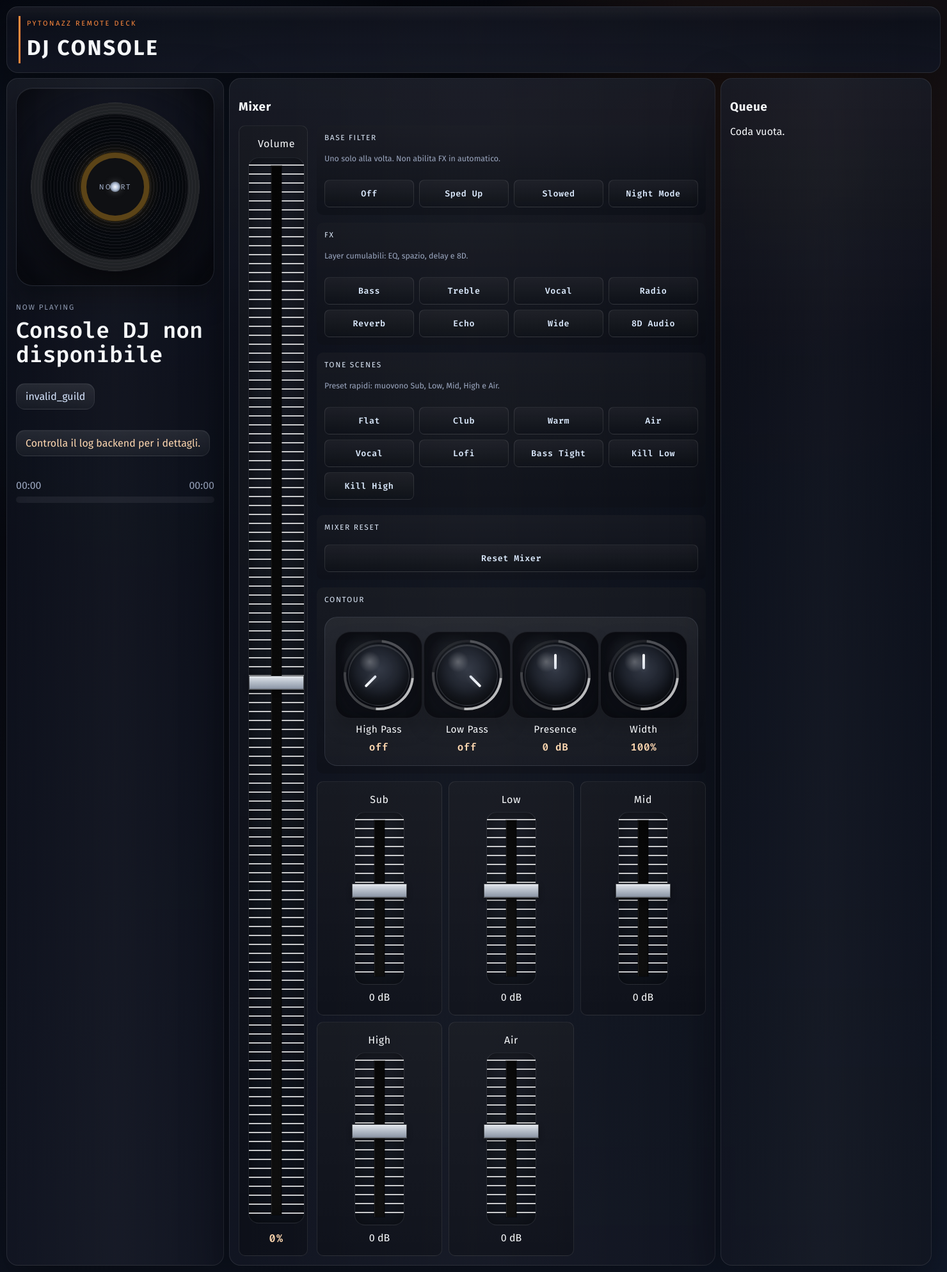
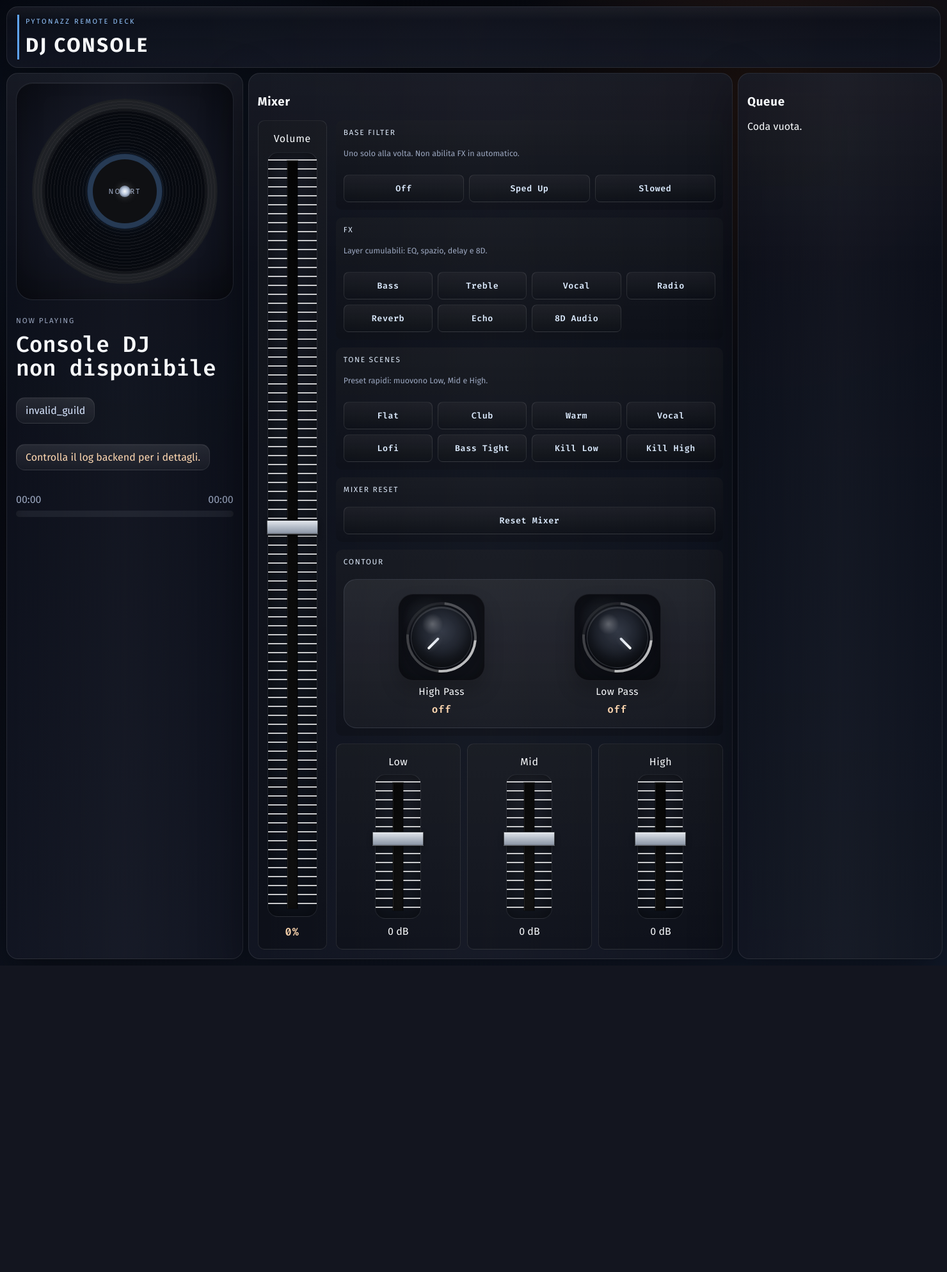
Before and after one commit to Sessionn/Pytonazz2026, a Flask app: template data/database/dashboard/templates/dj_console.html in a window 1480 px wide. Shown: the whole page at 64% size. After the commit the page ends 1499 px from the top, so only its background shows below. Run offline with Flask 3, Linux system fonts and the light colour scheme; the template is opened without the code that fills it, so the values that code supplies are empty; some libraries are stand-ins or nearby versions.

Commit message:
Rifinitura dj console e fix speedup tail

```diff
--- a/data/database/dashboard/static/css/dj_console.css
+++ b/data/database/dashboard/static/css/dj_console.css
@@ -1960,3 +1960,129 @@ body::before {
     min-height: 282px;
   }
 }
+
+/* Compact blue night pass: no rainbow accents, no moving/dark halo behind vinyl. */
+:root {
+  --accent: #60a5fa;
+  --accent-2: #38bdf8;
+  --ok: #7dd3fc;
+  --ok-glow: rgba(96, 165, 250, 0.34);
+}
+
+.console-shell {
+  min-height: auto;
+  gap: 8px;
+}
+
+.hero-panel {
+  padding: 12px 16px;
+}
+
+.brand-block {
+  min-height: 64px;
+  border-left-color: var(--accent);
+}
+
+.brand-block h1 {
+  font-size: clamp(1.9rem, 2.1vw, 2.75rem);
+}
+
+.eyebrow {
+  color: #93c5fd;
+}
+
+.deck-grid {
+  grid-template-columns: minmax(320px, 0.84fr) minmax(700px, 1.72fr) minmax(300px, 0.72fr);
+}
+
+.platter-panel,
+.queue-panel,
+.mixer-panel {
+  min-height: calc(100vh - 118px);
+}
+
+.filter-button-grid button.is-active,
+.fx-pad-grid button.is-active,
+.filter-button-grid button[aria-pressed="true"],
+.fx-pad-grid button[aria-pressed="true"] {
+  color: #eaf6ff;
+  border-color: rgba(125, 211, 252, 0.68);
+  background:
+    linear-gradient(180deg, rgba(255,255,255,0.12), rgba(255,255,255,0.025)),
+    linear-gradient(135deg, rgba(30, 64, 175, 0.9), rgba(14, 165, 233, 0.72));
+  box-shadow: 0 0 0 1px rgba(125,211,252,0.14), 0 12px 24px rgba(14,165,233,0.10);
+}
+
+#progress-fill {
+  background: linear-gradient(90deg, #1d4ed8, #38bdf8);
+  box-shadow: 0 0 14px rgba(56,189,248,0.18);
+}
+
+.platter-shadow {
+  display: none;
+}
+
+.platter-wrap {
+  width: min(100%, 460px, 46vh);
+  box-shadow:
+    inset 0 1px 0 rgba(255,255,255,0.07),
+    inset 0 -22px 44px rgba(0,0,0,0.20);
+}
+
+.platter-disc {
+  background:
+    repeating-radial-gradient(circle at 50% 50%, rgba(255,255,255,0.06) 0 1px, rgba(0,0,0,0.025) 1px 5px),
+    #070a10;
+  box-shadow:
+    inset 0 0 0 14px rgba(255,255,255,0.026),
+    inset 0 0 44px rgba(0,0,0,0.58);
+}
+
+.platter-center {
+  border-color: rgba(96,165,250,0.28);
+  box-shadow: 0 0 0 1px rgba(96,165,250,0.14), 0 0 18px rgba(96,165,250,0.10);
+}
+
+.volume-well,
+.fader-slot {
+  width: 78px;
+}
+
+.fader-handle {
+  width: 80px;
+}
+
+.eq-grid {
+  grid-template-columns: repeat(3, minmax(0, 1fr));
+}
+
+.eq-band {
+  min-height: 300px;
+}
+
+.eq-slot {
+  width: 72px;
+  min-height: 220px;
+}
+
+.eq-fader {
+  min-height: 186px;
+}
+
+.knob-bank {
+  grid-template-columns: repeat(2, minmax(150px, 1fr));
+}
+
+@media (min-height: 920px) {
+  .eq-band {
+    min-height: 335px;
+  }
+
+  .eq-slot {
+    min-height: 250px;
+  }
+
+  .eq-fader {
+    min-height: 214px;
+  }
+}
--- a/data/database/dashboard/static/js/dj_console.js
+++ b/data/database/dashboard/static/js/dj_console.js
@@ -21,33 +21,21 @@ const els = {
   volumeValue: document.getElementById("volume-value"),
   resetMixerButton: document.getElementById("reset-mixer-button"),
   queue: document.getElementById("queue-list"),
-  eqSub: document.getElementById("eq-sub"),
-  eqSubHandle: document.getElementById("eq-sub-handle"),
   eqLow: document.getElementById("eq-low"),
   eqLowHandle: document.getElementById("eq-low-handle"),
   eqMid: document.getElementById("eq-mid"),
   eqMidHandle: document.getElementById("eq-mid-handle"),
   eqHigh: document.getElementById("eq-high"),
   eqHighHandle: document.getElementById("eq-high-handle"),
-  eqAir: document.getElementById("eq-air"),
-  eqAirHandle: document.getElementById("eq-air-handle"),
   fxHighpass: document.getElementById("fx-highpass"),
   fxLowpass: document.getElementById("fx-lowpass"),
-  fxPresence: document.getElementById("fx-presence"),
-  fxWidth: document.getElementById("fx-width"),
   fxHighpassKnob: document.getElementById("fx-highpass-knob"),
   fxLowpassKnob: document.getElementById("fx-lowpass-knob"),
-  fxPresenceKnob: document.getElementById("fx-presence-knob"),
-  fxWidthKnob: document.getElementById("fx-width-knob"),
-  eqSubValue: document.getElementById("eq-sub-value"),
   eqLowValue: document.getElementById("eq-low-value"),
   eqMidValue: document.getElementById("eq-mid-value"),
   eqHighValue: document.getElementById("eq-high-value"),
-  eqAirValue: document.getElementById("eq-air-value"),
   fxHighpassValue: document.getElementById("fx-highpass-value"),
   fxLowpassValue: document.getElementById("fx-lowpass-value"),
-  fxPresenceValue: document.getElementById("fx-presence-value"),
-  fxWidthValue: document.getElementById("fx-width-value"),
   platterWrap: document.getElementById("platter-wrap"),
   platterDisc: document.getElementById("platter-disc"),
 };
@@ -71,30 +59,25 @@ const lastTapAt = new WeakMap();
 const draggingInputs = new Set();
 
 const EQ_SCENES = {
-  flat: { sub: 0, low: 0, mid: 0, high: 0, air: 0 },
-  club: { sub: 2.5, low: 4.5, mid: -1.5, high: 3.5, air: 1.5 },
-  warm: { sub: 1.5, low: 3.5, mid: 1.5, high: -2, air: -1 },
-  air: { sub: -1.5, low: -1, mid: 0.5, high: 3.5, air: 5.5 },
-  vocal: { sub: -2, low: -1, mid: 2.5, high: 1.5, air: 1 },
-  lofi: { sub: 1, low: 2.5, mid: -0.5, high: -4, air: -5 },
-  "bass-tight": { sub: 3.5, low: 2, mid: -1, high: 0, air: 0 },
-  "kill-low": { sub: -12, low: -12, mid: 0, high: 0, air: 0 },
-  "kill-high": { sub: 0, low: 0, mid: 0, high: -12, air: -12 },
+  flat: { low: 0, mid: 0, high: 0 },
+  club: { low: 5, mid: -1.5, high: 4 },
+  warm: { low: 3.5, mid: 1.5, high: -2 },
+  vocal: { low: -1, mid: 2.5, high: 1.5 },
+  lofi: { low: 2.5, mid: -0.5, high: -4 },
+  "bass-tight": { low: 4, mid: -1, high: 0 },
+  "kill-low": { low: -12, mid: 0, high: 0 },
+  "kill-high": { low: 0, mid: 0, high: -12 },
 };
 
 const EQ_BANDS = [
-  { key: "sub", input: "eqSub", handle: "eqSubHandle", value: "eqSubValue" },
   { key: "low", input: "eqLow", handle: "eqLowHandle", value: "eqLowValue" },
   { key: "mid", input: "eqMid", handle: "eqMidHandle", value: "eqMidValue" },
   { key: "high", input: "eqHigh", handle: "eqHighHandle", value: "eqHighValue" },
-  { key: "air", input: "eqAir", handle: "eqAirHandle", value: "eqAirValue" },
 ];
 
 const TONE_CONTROLS = [
   { key: "highpass_hz", input: "fxHighpass", knob: "fxHighpassKnob", value: "fxHighpassValue", defaultValue: 0 },
   { key: "lowpass_hz", input: "fxLowpass", knob: "fxLowpassKnob", value: "fxLowpassValue", defaultValue: 20000 },
-  { key: "presence_gain", input: "fxPresence", knob: "fxPresenceKnob", value: "fxPresenceValue", defaultValue: 0 },
-  { key: "stereo_width", input: "fxWidth", knob: "fxWidthKnob", value: "fxWidthValue", defaultValue: 1 },
 ];
 
 const FILTER_LABELS = {
@@ -108,8 +91,6 @@ const FILTER_LABELS = {
   radio: "Radio / Phone",
   reverb: "Reverb",
   echo: "Echo",
-  wide: "Wide Stereo",
-  night: "Night Mode",
 };
 
 function normalizeList(value) {
@@ -370,12 +351,8 @@ function setKnobAngle(knob, input) {
 function updateToneValueLabels() {
   els.fxHighpassValue.textContent = formatHighpass(getControlValue(els.fxHighpass));
   els.fxLowpassValue.textContent = formatLowpass(getControlValue(els.fxLowpass));
-  els.fxPresenceValue.textContent = `${getControlValue(els.fxPresence).toFixed(1)} dB`;
-  els.fxWidthValue.textContent = `${Math.round(getControlValue(els.fxWidth) * 100)}%`;
   setKnobAngle(els.fxHighpassKnob, els.fxHighpass);
   setKnobAngle(els.fxLowpassKnob, els.fxLowpass);
-  setKnobAngle(els.fxPresenceKnob, els.fxPresence);
-  setKnobAngle(els.fxWidthKnob, els.fxWidth);
 }
 
 function syncPlatterMotion(next) {
@@ -535,7 +512,7 @@ function render(next) {
   renderQueue(next.queue || []);
 
   const eq = next.eq || { low: 0, mid: 0, high: 0 };
-  const toneFilters = next.tone_filters || { highpass_hz: 0, lowpass_hz: 20000, presence_gain: 0, stereo_width: 1 };
+  const toneFilters = next.tone_filters || { highpass_hz: 0, lowpass_hz: 20000 };
   els.toneSummary.textContent = summarizeTone(eq);
 
   if (!draggingInputs.has(els.volume)) {
@@ -611,8 +588,6 @@ const liveToneSender = makeContinuousSender("set_tone_filters", () => ({
   tone_filters: {
     highpass_hz: getControlValue(els.fxHighpass),
     lowpass_hz: getControlValue(els.fxLowpass),
-    presence_gain: getControlValue(els.fxPresence),
-    stereo_width: getControlValue(els.fxWidth),
   },
 }));
 
@@ -651,11 +626,9 @@ function animateControlTo(input, targetValue, { onFrame, onDone, durationMs = 26
 function resetEqBand(input) {
   cancelEqAnimation();
   const targetEq = {
-    sub: getControlValue(els.eqSub),
     low: getControlValue(els.eqLow),
     mid: getControlValue(els.eqMid),
     high: getControlValue(els.eqHigh),
-    air: getControlValue(els.eqAir),
   };
   EQ_BANDS.forEach((band) => {
     if (input === els[band.input]) {
@@ -896,8 +869,6 @@ els.resetMixerButton?.addEventListener("click", async () => {
   });
   setControlValue(els.fxHighpass, 0);
   setControlValue(els.fxLowpass, 20000);
-  setControlValue(els.fxPresence, 0);
-  setControlValue(els.fxWidth, 1);
   updateToneValueLabels();
   animateEqTo(EQ_SCENES.flat, 240);
   await postAction("set_base_filter", { filter_name: "off" });
@@ -908,9 +879,8 @@ els.resetMixerButton?.addEventListener("click", async () => {
     postAction("toggle_filter_fx", { fx_name: "radio", enabled: false }),
     postAction("toggle_filter_fx", { fx_name: "reverb", enabled: false }),
     postAction("toggle_filter_fx", { fx_name: "echo", enabled: false }),
-    postAction("toggle_filter_fx", { fx_name: "wide", enabled: false }),
     postAction("toggle_filter_fx", { fx_name: "8d", enabled: false }),
-    postAction("set_tone_filters", { tone_filters: { highpass_hz: 0, lowpass_hz: 20000, presence_gain: 0, stereo_width: 1 } }),
+    postAction("set_tone_filters", { tone_filters: { highpass_hz: 0, lowpass_hz: 20000 } }),
   ]);
 });
 
@@ -966,30 +936,6 @@ setupKnobDrag(els.fxLowpassKnob, els.fxLowpass, {
   onReset: () => resetToneBand(els.fxLowpass),
 });
 
-setupKnobDrag(els.fxPresenceKnob, els.fxPresence, {
-  onChange: () => {
-    updateToneValueLabels();
-    liveToneSender();
-  },
-  onCommit: () => {
-    updateToneValueLabels();
-    liveToneSender();
-  },
-  onReset: () => resetToneBand(els.fxPresence),
-});
-
-setupKnobDrag(els.fxWidthKnob, els.fxWidth, {
-  onChange: () => {
-    updateToneValueLabels();
-    liveToneSender();
-  },
-  onCommit: () => {
-    updateToneValueLabels();
-    liveToneSender();
-  },
-  onReset: () => resetToneBand(els.fxWidth),
-});
-
 document.querySelectorAll("[data-eq-scene]").forEach((button) => {
   button.addEventListener("click", () => {
     const scene = EQ_SCENES[button.dataset.eqScene];
@@ -1011,7 +957,7 @@ document.querySelectorAll("[data-eq-scene]").forEach((button) => {
   });
 });
 
-[els.fxHighpassKnob, els.fxLowpassKnob, els.fxPresenceKnob, els.fxWidthKnob].forEach((knob) => {
+[els.fxHighpassKnob, els.fxLowpassKnob].forEach((knob) => {
   knob.addEventListener("pointerup", () => {
     const now = performance.now();
     const previous = lastTapAt.get(knob) || 0;
--- a/data/database/dashboard/templates/dj_console.html
+++ b/data/database/dashboard/templates/dj_console.html
@@ -103,7 +103,6 @@
                   <button type="button" data-base-filter="off">Off</button>
                   <button type="button" data-base-filter="nightcore">Sped Up</button>
                   <button type="button" data-base-filter="vaporwave">Slowed</button>
-                  <button type="button" data-base-filter="night">Night Mode</button>
                 </div>
               </div>
             </div>
@@ -118,7 +117,6 @@
                   <button data-filter-fx="radio">Radio</button>
                   <button data-filter-fx="reverb">Reverb</button>
                   <button data-filter-fx="echo">Echo</button>
-                  <button data-filter-fx="wide">Wide</button>
                   <button data-filter-fx="8d">8D Audio</button>
                 </div>
               </div>
@@ -126,12 +124,11 @@
             <div class="tone-grid">
               <div class="control-stack">
                 <label>Tone Scenes</label>
-                <p class="control-help">Preset rapidi: muovono Sub, Low, Mid, High e Air.</p>
+                <p class="control-help">Preset rapidi: muovono Low, Mid e High.</p>
                 <div class="fx-pad-grid">
                   <button data-eq-scene="flat">Flat</button>
                   <button data-eq-scene="club">Club</button>
                   <button data-eq-scene="warm">Warm</button>
-                  <button data-eq-scene="air">Air</button>
                   <button data-eq-scene="vocal">Vocal</button>
                   <button data-eq-scene="lofi">Lofi</button>
                   <button data-eq-scene="bass-tight">Bass Tight</button>
@@ -169,37 +166,9 @@
                   <span class="knob-label">Low Pass</span>
                   <span id="fx-lowpass-value" class="knob-value">off</span>
                 </div>
-                <div class="knob-unit">
-                  <div class="knob-shell">
-                    <div id="fx-presence-knob" class="fx-knob" style="--knob-angle: 0deg;">
-                      <span class="knob-marker"></span>
-                      <input id="fx-presence" class="knob-hitbox" type="range" min="-8" max="8" step="0.5" value="0" data-default="0">
-                    </div>
-                  </div>
-                  <span class="knob-label">Presence</span>
-                  <span id="fx-presence-value" class="knob-value">0 dB</span>
-                </div>
-                <div class="knob-unit">
-                  <div class="knob-shell">
-                    <div id="fx-width-knob" class="fx-knob" style="--knob-angle: 0deg;">
-                      <span class="knob-marker"></span>
-                      <input id="fx-width" class="knob-hitbox" type="range" min="0.65" max="1.45" step="0.05" value="1" data-default="1">
-                    </div>
-                  </div>
-                  <span class="knob-label">Width</span>
-                  <span id="fx-width-value" class="knob-value">100%</span>
-                </div>
               </div>
             </div>
             <div class="eq-grid">
-              <div class="eq-band">
-                <label for="eq-sub">Sub</label>
-                <div class="fader-slot eq-slot">
-                  <input id="eq-sub" class="fader-vertical eq-fader" type="range" min="-12" max="12" step="0.5" value="0" orient="vertical" data-default="0">
-                  <button id="eq-sub-handle" class="fader-handle" type="button" aria-label="Sub EQ fader handle"></button>
-                </div>
-                <span id="eq-sub-value">0 dB</span>
-              </div>
               <div class="eq-band">
                 <label for="eq-low">Low</label>
                 <div class="fader-slot eq-slot">
@@ -224,14 +193,6 @@
                 </div>
                 <span id="eq-high-value">0 dB</span>
               </div>
-              <div class="eq-band">
-                <label for="eq-air">Air</label>
-                <div class="fader-slot eq-slot">
-                  <input id="eq-air" class="fader-vertical eq-fader" type="range" min="-12" max="12" step="0.5" value="0" orient="vertical" data-default="0">
-                  <button id="eq-air-handle" class="fader-handle" type="button" aria-label="Air EQ fader handle"></button>
-                </div>
-                <span id="eq-air-value">0 dB</span>
-              </div>
             </div>
           </div>
         </div>
```
Also changed, not shown: core/audio_filters.py (+3 -46 lines), core/music/live_fx.py (+2 -48 lines), core/music/player.py (+0 -12 lines).
